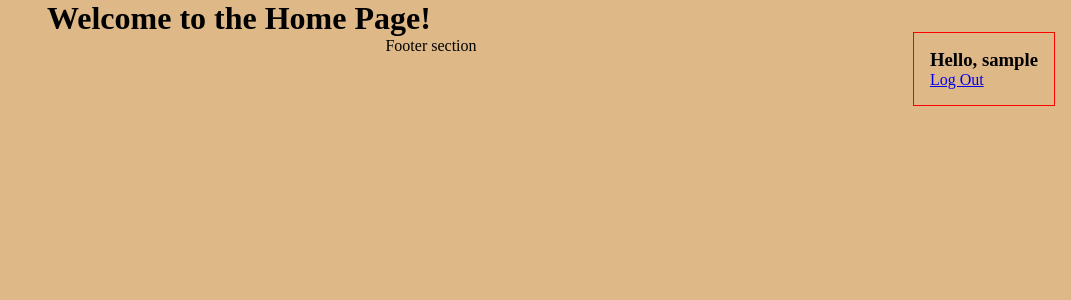
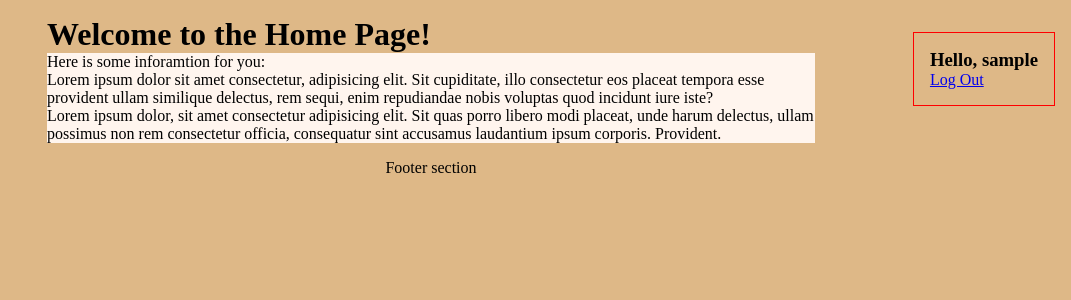
Before and after one commit to facemanguy/IT261JohnMeyer, a PHP site: page /weeks/week9/index.php in a window 1280 px wide. Shown: the top 300 px of the page, without its empty margins (209-1280 px from the left). Run offline with PHP 8.4, Linux system fonts and the light colour scheme; the visitor is signed in with stand-in values (Sample User, id 1).

Commit message:
added some css and format changes

```diff
--- a/weeks/week9/css/styles.css
+++ b/weeks/week9/css/styles.css
@@ -6,6 +6,7 @@
 
 body{
     background-color: burlywood;
+    padding: 1rem;
 }
 
 .wrapper{
@@ -32,6 +33,7 @@ form{
 
 fieldset{
     padding: 1rem;
+    background-color: cadetblue;
 }
 
 .error{
@@ -60,3 +62,7 @@ fieldset{
 main{
     background-color: seashell;
 }
+
+footer{
+    margin: 1rem;
+}
--- a/weeks/week9/index.php
+++ b/weeks/week9/index.php
@@ -39,6 +39,12 @@ if(isset($_SESSION['success'])):?>
 
 <h1>Welcome to the Home Page!</h1>
 
+<main>
+    <p>Here is some inforamtion for you:</p>
+    <p>Lorem ipsum dolor sit amet consectetur, adipisicing elit. Sit cupiditate, illo consectetur eos placeat tempora esse provident ullam similique delectus, rem sequi, enim repudiandae nobis voluptas quod incidunt iure iste?</p>
+    <p>Lorem ipsum dolor, sit amet consectetur adipisicing elit. Sit quas porro libero modi placeat, unde harum delectus, ullam possimus non rem consectetur officia, consequatur sint accusamus laudantium ipsum corporis. Provident.</p>
+</main>
+
 </div>
 
 <?php include('includes/footer.php');?>
--- a/weeks/week9/login.php
+++ b/weeks/week9/login.php
@@ -18,6 +18,6 @@ include('includes/header.php');
     </fieldset>
 </form>
 
-<p class="center">Not Registered?<a href="register.php"> Register Here!</a></p>
+<p class="center">Not Registered? <a href="register.php">Register Here!</a></p>
 </div>
 <?php include('includes/footer.php');?>
```
